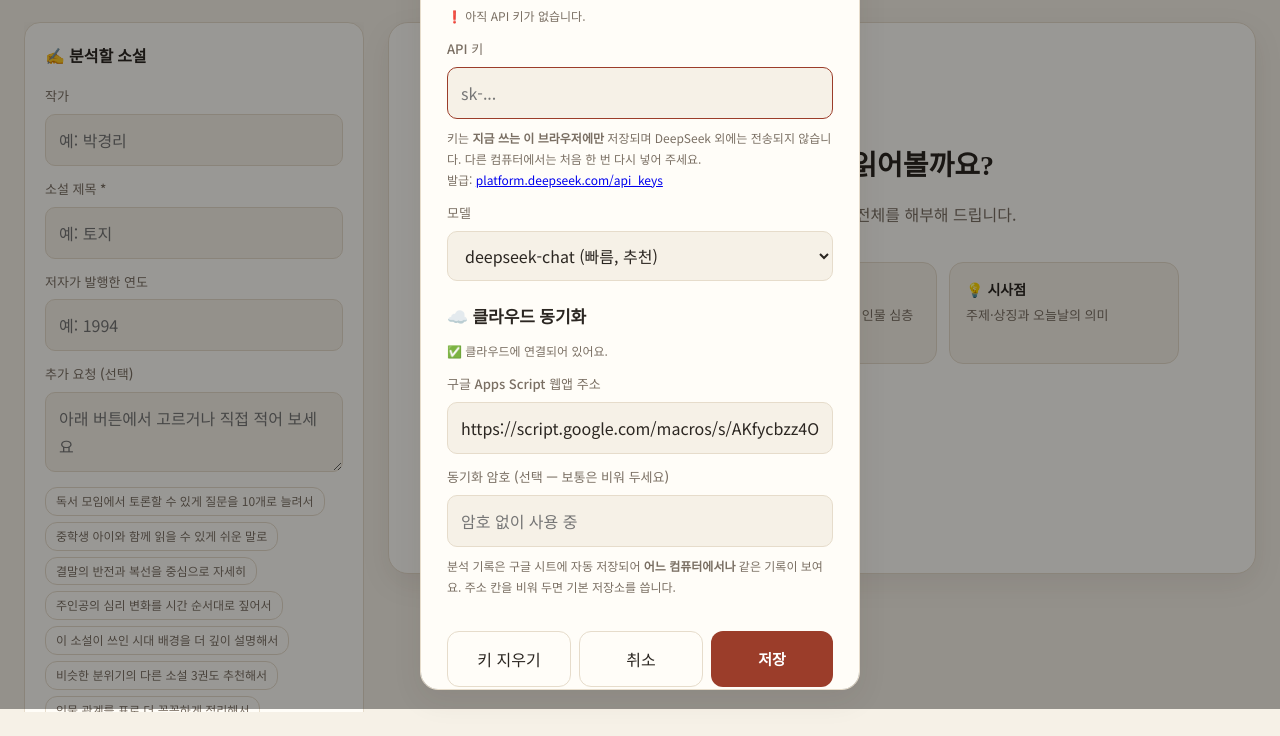
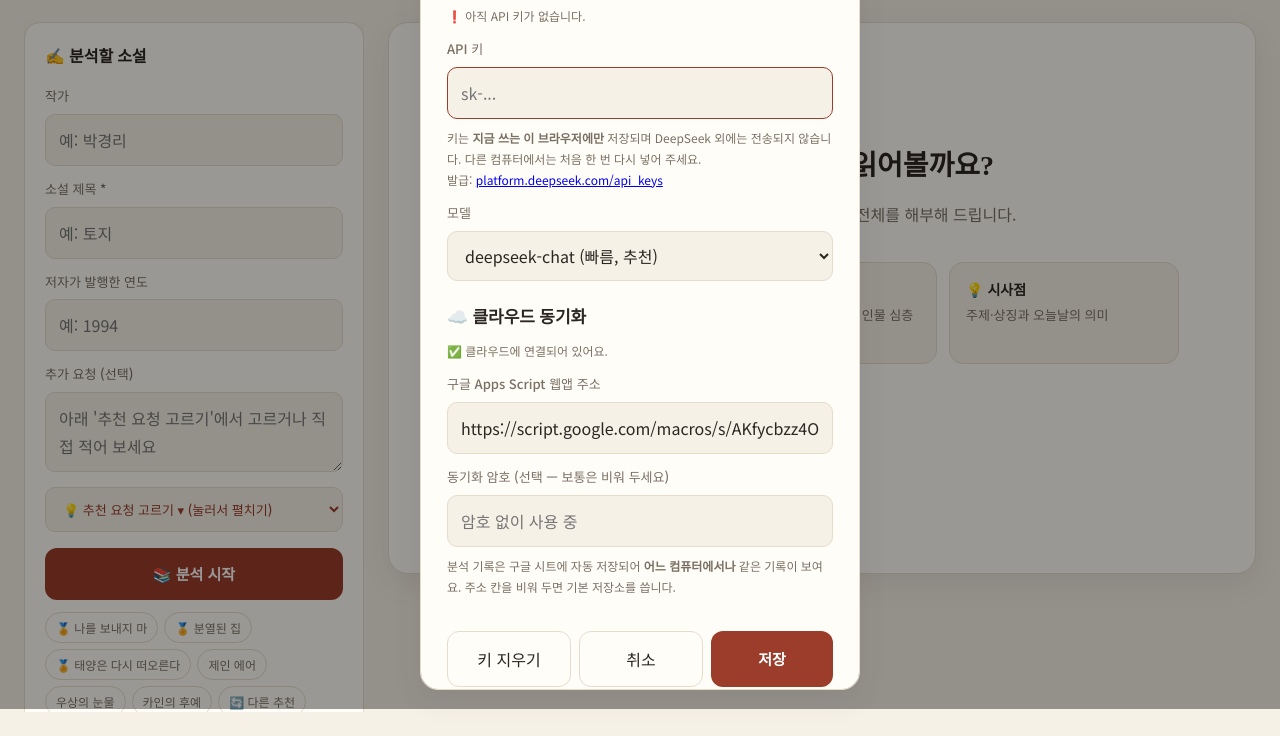
Before and after one commit to meander21c-jpg/novel-analyzer, a plain HTML site: page index.html in a window 1280 px wide. Shown: the part 91-827 px from the top of the page. Drawn offline with nearby package versions, Linux system fonts and the light colour scheme; no server answers.

Commit message:
추가 요청: 나열식 버튼을 드롭다운(단추 클릭→펼침→하나 선택)으로 변경
Co-Authored-By: Claude Sonnet 5.5 <noreply@anthropic.com>
Claude-Session: https://claude.ai/code/session_015TV5BXekmDsTfiNMMvQfjD

```diff
--- a/index.html
+++ b/index.html
@@ -50,9 +50,7 @@ textarea{resize:vertical;min-height:62px}
 .primary:disabled{opacity:.55;cursor:wait;transform:none}
 .stop{background:var(--ink);color:var(--paper)}
 .chips{display:flex;flex-wrap:wrap;gap:6px;margin-top:12px}
-.extra-hints{margin-top:8px}
-.extra-hints .chip{border-radius:12px;text-align:left;line-height:1.4;padding:5px 10px}
-.extra-hints .chip.on{border-color:var(--accent);color:var(--accent);background:var(--accent-soft);font-weight:700}
+.extra-pick{margin-top:8px;cursor:pointer;font-size:13px;color:var(--accent);font-weight:500}
 .chip{border:1px solid var(--line);background:transparent;border-radius:999px;padding:4px 10px;font-size:12px;cursor:pointer;color:var(--muted)}
 .chip:hover{border-color:var(--accent);color:var(--accent)}
 .history{list-style:none;margin:0;padding:0;display:flex;flex-direction:column;gap:4px}
@@ -158,8 +156,8 @@ dialog h2{font-family:"Noto Serif KR";margin:0 0 4px}
       <label for="year">저자가 발행한 연도</label>
       <input id="year" placeholder="예: 1994" inputmode="numeric" maxlength="10" autocomplete="off">
       <label for="extra">추가 요청 (선택)</label>
-      <textarea id="extra" placeholder="아래 버튼에서 고르거나 직접 적어 보세요"></textarea>
-      <div class="chips extra-hints" id="extraHints"></div>
+      <textarea id="extra" placeholder="아래 '추천 요청 고르기'에서 고르거나 직접 적어 보세요"></textarea>
+      <select id="extraPick" class="extra-pick" aria-label="추천 추가 요청 고르기"><option value="">💡 추천 요청 고르기 ▾ (눌러서 펼치기)</option></select>
       <button class="primary" id="goBtn">📚 분석 시작</button>
       <div class="chips" id="examples"></div>
     </div>
@@ -1087,7 +1085,7 @@ function takeKeyFromHash(){
 takeKeyFromHash();
 window.addEventListener("hashchange", takeKeyFromHash);
 
-/* '추가 요청' 선택 버튼 10개 (눌러서 선택/해제) */
+/* '추가 요청' 추천 10가지 (드롭다운에서 선택) */
 const EXTRA_HINTS = [
   "독서 모임에서 토론할 수 있게 질문을 10개로 늘려서",
   "중학생 아이와 함께 읽을 수 있게 쉬운 말로",
@@ -1100,32 +1098,18 @@ const EXTRA_HINTS = [
   "명장면과 인상 깊은 문장을 중심으로",
   "처음 읽는 사람을 위해 어려운 낱말 풀이를 곁들여서"
 ];
-function showExtraHints(){
-  const box = $("extraHints"); box.innerHTML = "";
-  EXTRA_HINTS.forEach(t => {
-    const b = document.createElement("button"); b.type = "button"; b.className = "chip"; b.dataset.t = t; b.textContent = t;
-    b.onclick = () => {                       // 누르면 선택(추가 요청 칸에 들어감), 다시 누르면 해제 — 여러 개 선택 가능
-      const ta = $("extra"), parts = ta.value.split(/\s*\/\s*/).filter(Boolean);
-      const at = parts.indexOf(t);
-      if (at >= 0) parts.splice(at, 1); else parts.push(t);
-      ta.value = parts.join(" / ");
-      syncHintMarks();
-    };
-    box.appendChild(b);
-  });
-  syncHintMarks();
-}
-function syncHintMarks(){
-  const parts = $("extra").value.split(/\s*\/\s*/);
-  $("extraHints").querySelectorAll(".chip").forEach(c => {
-    const on = parts.includes(c.dataset.t);
-    c.classList.toggle("on", on);
-    c.setAttribute("aria-pressed", on ? "true" : "false");
-    c.textContent = (on ? "✔ " : "") + c.dataset.t;
-  });
-}
-$("extra").addEventListener("input", syncHintMarks);
-showExtraHints();
+/* 드롭다운에서 하나 고르면 '추가 요청' 칸에 입력 (이미 적은 글은 지우지 않고 뒤에 이어 붙임) */
+const pick = $("extraPick");
+EXTRA_HINTS.forEach(t => { const o = document.createElement("option"); o.value = t; o.textContent = t; pick.appendChild(o); });
+pick.onchange = () => {
+  const t = pick.value; if (!t) return;
+  const ta = $("extra"), cur = ta.value.trim();
+  if (!cur) ta.value = t;
+  else if (!cur.includes(t)) ta.value = cur + " / " + t;
+  pick.value = "";           // 다시 맨 위 안내로 돌려서 또 고를 수 있게
+  ta.focus();
+  toast("추가 요청에 넣었어요");
+};
 
 loadHistory(); loadBooks();
 if (Cloud.on()) syncNow(false); else setSync("off");
```
